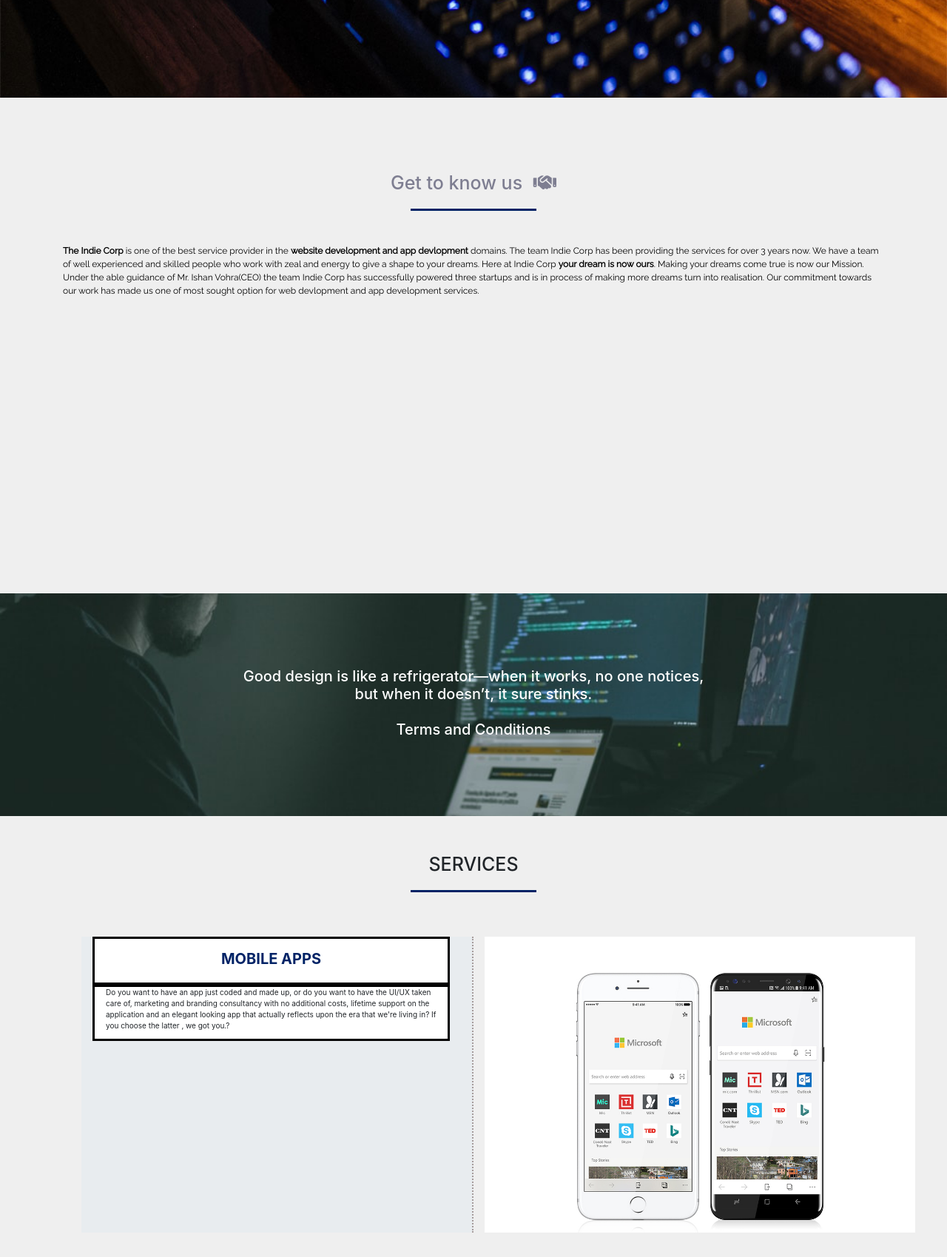
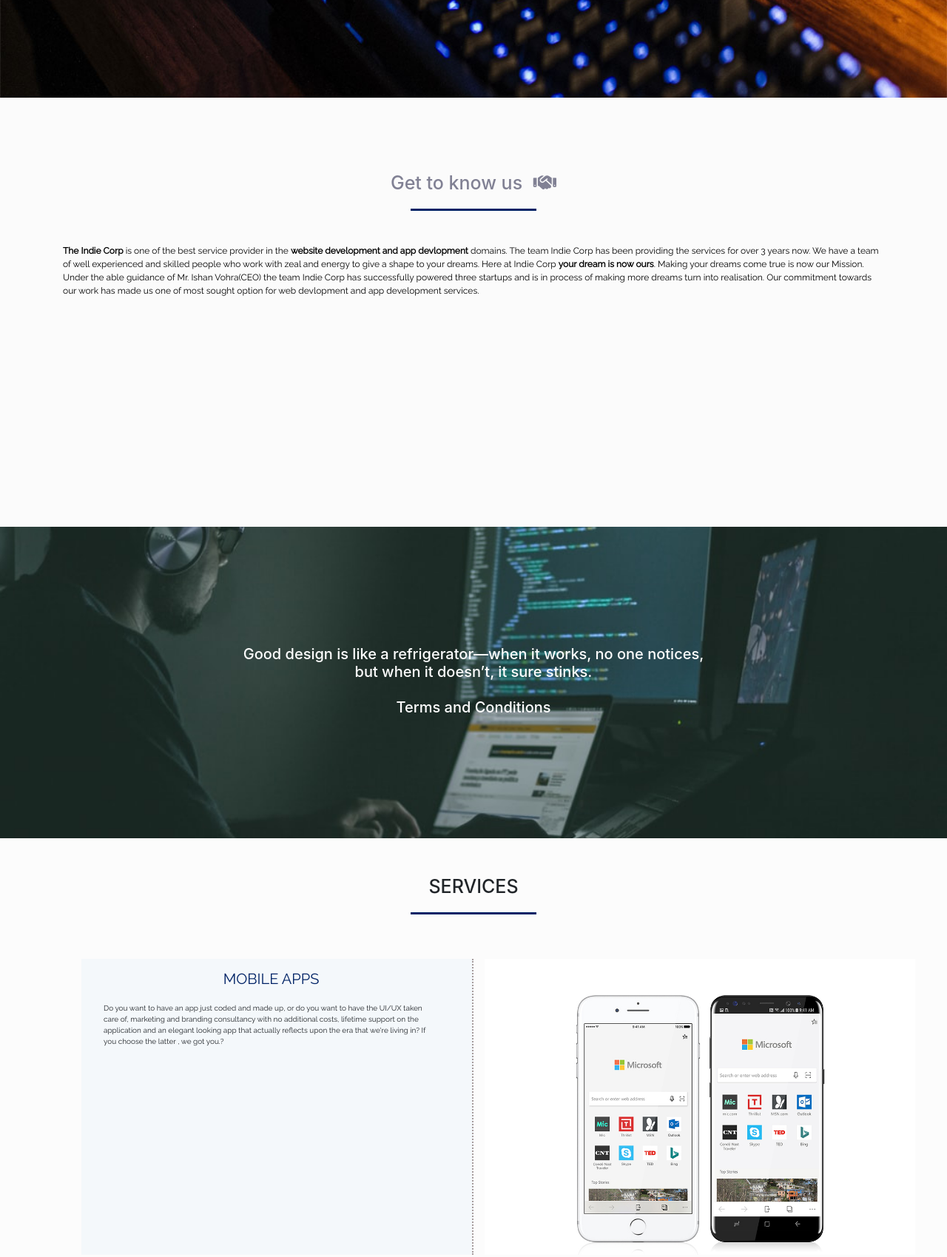
Before and after one commit to ishanvohra2/indieCORP, a plain HTML site: page indexnew.html in a window 1280 px wide. Shown: the part 620-2319 px from the top of the page at 74% size. Drawn offline with nearby package versions, Linux system fonts and the light colour scheme; files whose address does not match are found by name; a web font is replaced by a local one.

Commit message:
Update style.css

```diff
--- a/style.css
+++ b/style.css
@@ -64,8 +64,8 @@ h1::after {
 }
 /*--About--*/
 #about {
-  background: #efefef;
-  height: 670px;
+  background: #efefef40;
+  height: 580px;
   padding-top: 100px;
   padding-bottom: 50px;
   color: #000;
@@ -80,33 +80,33 @@ h1::after {
 /*--products--*/
 #products {
   padding: 50px 0;
-  background: #efefef;
+  background: #efefef2e;
 }
 
 .single-product {
-  margin: 10px auto;
-  display: inline;
-  float: left;
-  width: 100%;
-  background: #fff;
-  transition: 0.5s;
+    margin: 10px auto;
+    display: inline;
+    float: right;
+    width: 100%;
+    background: #fff;
+    box-shadow: 3px 3px 9px rgba(0,0,0,0.5);
+    transition: 0.5s;
 }
+/*
 .single-product:hover {
   box-shadow: 0 2px 20px #333;
-}
+}*/
 .product-head {
-  background: #fff;
+  font-family: raleway;
   display: inline;
   float: left;
   padding: 10px 5px;
   text-align: center;
   width: 100%;
-  border: 3px solid #000;
 }
 .product-head h2 {
   color:  #002366;
   font-size: 30;
-  font-weight: bold;
   margin-bottom: 5px;
   padding: 5px;
   text-transform: uppercase;
@@ -118,12 +118,12 @@ h1::after {
   line-height: 30px;
 }
 .product-content {
+  font-family: raleway;
   display: inline;
-  background: #fff;
-  border: 3px solid #000;
   float: left;
   width: 100%;
   padding: 0 15px;
+ padding-bottom: 25px;
 }
 .product-content ul li {
   border-bottom: 1px solid #fff;
@@ -142,7 +142,7 @@ a {
   color: #fff;
   background-attachment: fixed;
   text-align: center;
-  padding: 100px;
+  padding: 160px;
   padding-bottom: 50;
 }
 #promo h1 {
```
